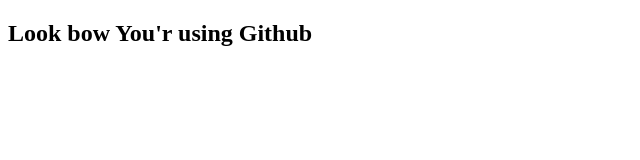
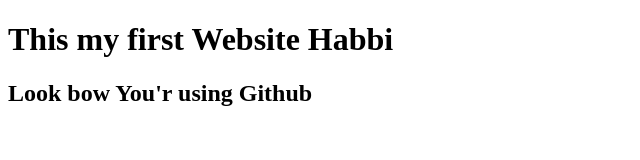
Before and after one commit to 13MN08/my-first--website, a plain HTML site: page index.html in a window 1280 px wide. Shown: the whole page, without its empty margins (0-640 px from the left). Drawn offline with Linux system fonts and the light colour scheme.

Commit message:
add a header

```diff
--- a/index.html
+++ b/index.html
@@ -6,6 +6,7 @@
     <title>Document</title>
 </head>
 <body>
+    <h1>This my first Website Habbi</h1>
     <h2>Look bow You'r using Github</h2>
 </body>
 </html>
```
Also changed, not shown: 1 other file.
